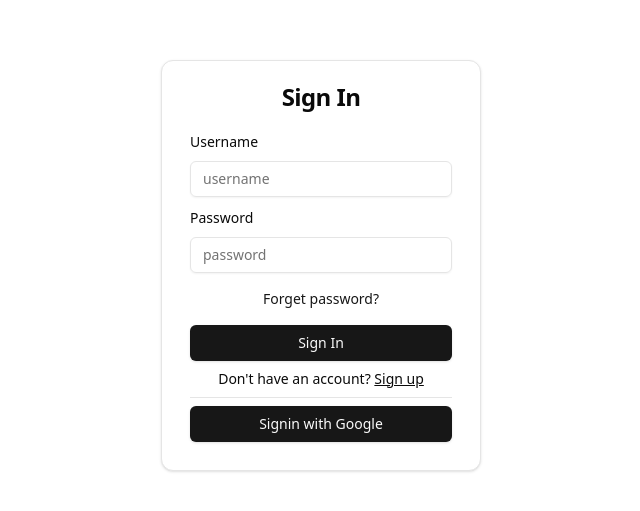
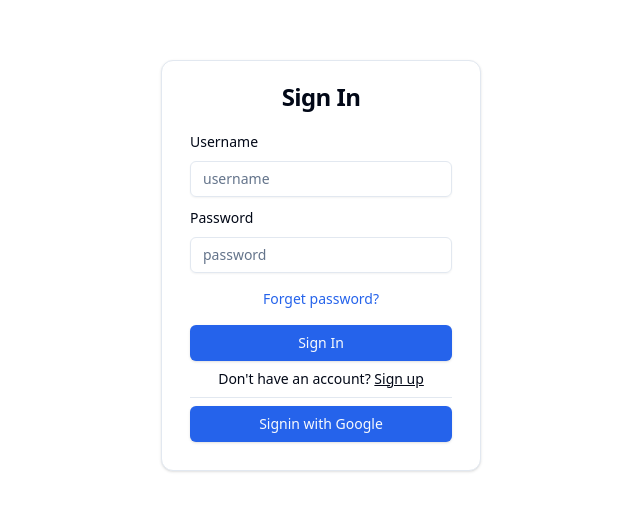
Before and after one commit to krabhi1/task-sync, a React (Vite) app: page /signin in a window 1280 px wide. Shown: the part 135-646 px from the top of the page, without its empty margins (319-959 px from the left). Built offline with nearby package versions, Linux system fonts and the light colour scheme; no server answers.

Commit message:
fix full size, added loading  of task

```diff
--- a/src/components/LeftSidePanel.tsx
+++ b/src/components/LeftSidePanel.tsx
@@ -24,7 +24,7 @@
   }
 
   return (
-    <div className="w-[250px] h-full overflow-auto flex flex-col">
+    <div className=" h-full overflow-auto flex flex-col">
       <div className="mx-6 my-4 flex items-center justify-between">
         <div className="flex items-center gap-2">
           <Button
--- a/src/components/MainContent.tsx
+++ b/src/components/MainContent.tsx
@@ -1,10 +1,19 @@
-import { ArrowUpDown, Ellipsis, Menu, Star, UserPlus } from "lucide-react";
+import {
+  ArrowUpDown,
+  Ellipsis,
+  ListIcon,
+  LoaderIcon,
+  Menu,
+  Star,
+  UserPlus,
+} from "lucide-react";
 import { Button } from "./ui/button";
 import AddTask from "./AddTask";
 import TaskView from "./TaskView";
 import { useAppStore, useLeftSidebar } from "@/store/app-store";
 import { ScrollArea } from "./ui/scroll-area";
 import { useTask } from "@/hooks/use-task";
+import { Skeleton } from "./ui/skeleton";
 
 export default function MainContent({ cId }: { cId?: string }) {
   const { isLeftSidebarOpen, toggleLeftSideBar } = useLeftSidebar();
@@ -15,9 +24,7 @@
       <div className="mx-6 my-4 flex items-center justify-between">
         <div className="flex items-center gap-2">
           {isLeftSidebarOpen ? (
-            <Button variant="ghost" size="icon">
-              <Star />
-            </Button>
+            <ListIcon size={20} />
           ) : (
             <Button
               onClick={() => toggleLeftSideBar()}
@@ -56,15 +63,21 @@
 }
 
 function TaskContent({ cid }: { cid: string }) {
-  const { tasks, addTask } = useTask(cid);
+  const { tasks, addTask, loading } = useTask(cid);
   const { selectedTask, setSelectedTask } = useAppStore((s) => ({
     selectedTask: s.selectedTask,
     setSelectedTask: s.setSelectedTask,
   }));
-
   return (
     <div className="mx-6 flex flex-col   h-full overflow-hidden gap-2">
       <AddTask onAdd={(name) => addTask(cid, name)} />
+      {loading ? (
+        <div className="flex flex-col gap-2 my-2">
+          <Skeleton className="w-full h-[50px]" />
+          <Skeleton className="w-full h-[50px]" />
+          <Skeleton className="w-full h-[50px]" />
+        </div>
+      ) : (
         <ScrollArea className=" flex-1 my-2">
           {/* tasks */}
           <div className="flex flex-col gap-2 ">
@@ -82,6 +95,7 @@
           {/* completed task */}
           {/* <CompletedTasks /> */}
         </ScrollArea>
+      )}
     </div>
   );
 }
--- a/src/hooks/use-task.ts
+++ b/src/hooks/use-task.ts
@@ -2,7 +2,7 @@
 import { toDate } from "@/lib/fire-utils";
 import { CreateCollection, CreateTask, Task } from "@/lib/types";
 import { addDoc, collection, Timestamp } from "firebase/firestore";
-import { useCallback, useMemo } from "react";
+import { useCallback, useEffect, useMemo, useState } from "react";
 import { useCollection as _useColl } from "react-firebase-hooks/firestore";
 
 export function useTask(collectionId: string) {
@@ -20,6 +20,10 @@
     };
     addDoc(collection(store, "collections", collectionId, "tasks"), task);
   }, []);
+  const [isFirstLoading, setIsFirstLoading] = useState(true);
+  useEffect(() => {
+    if (isFirstLoading && value) setIsFirstLoading(false);
+  }, [value]);
 
   const tasks: Task[] = useMemo(() => {
     return value
@@ -37,6 +41,5 @@
         )
       : [];
   }, [value]);
-
-  return { tasks, addTask };
+  return { tasks, addTask, loading: isFirstLoading };
 }
--- a/src/index.css
+++ b/src/index.css
@@ -1,54 +1,56 @@
 @tailwind base;
 @tailwind components;
 @tailwind utilities;
+
 @layer base {
   :root {
     --background: 0 0% 100%;
-    --foreground: 0 0% 3.9%;
+    --foreground: 222.2 84% 4.9%;
     --card: 0 0% 100%;
-    --card-foreground: 0 0% 3.9%;
+    --card-foreground: 222.2 84% 4.9%;
     --popover: 0 0% 100%;
-    --popover-foreground: 0 0% 3.9%;
-    --primary: 0 0% 9%;
-    --primary-foreground: 0 0% 98%;
-    --secondary: 0 0% 96.1%;
-    --secondary-foreground: 0 0% 9%;
-    --muted: 0 0% 96.1%;
-    --muted-foreground: 0 0% 45.1%;
-    --accent: 0 0% 96.1%;
-    --accent-foreground: 0 0% 9%;
+    --popover-foreground: 222.2 84% 4.9%;
+    --primary: 221.2 83.2% 53.3%;
+    --primary-foreground: 210 40% 98%;
+    --secondary: 210 40% 96.1%;
+    --secondary-foreground: 222.2 47.4% 11.2%;
+    --muted: 210 40% 96.1%;
+    --muted-foreground: 215.4 16.3% 46.9%;
+    --accent: 210 40% 96.1%;
+    --accent-foreground: 222.2 47.4% 11.2%;
     --destructive: 0 84.2% 60.2%;
-    --destructive-foreground: 0 0% 98%;
-    --border: 0 0% 89.8%;
-    --input: 0 0% 89.8%;
-    --ring: 0 0% 3.9%;
+    --destructive-foreground: 210 40% 98%;
+    --border: 214.3 31.8% 91.4%;
+    --input: 214.3 31.8% 91.4%;
+    --ring: 221.2 83.2% 53.3%;
+    --radius: 0.5rem;
     --chart-1: 12 76% 61%;
     --chart-2: 173 58% 39%;
     --chart-3: 197 37% 24%;
     --chart-4: 43 74% 66%;
     --chart-5: 27 87% 67%;
-    --radius: 0.5rem;
   }
+
   .dark {
-    --background: 0 0% 3.9%;
-    --foreground: 0 0% 98%;
-    --card: 0 0% 3.9%;
-    --card-foreground: 0 0% 98%;
-    --popover: 0 0% 3.9%;
-    --popover-foreground: 0 0% 98%;
-    --primary: 0 0% 98%;
-    --primary-foreground: 0 0% 9%;
-    --secondary: 0 0% 14.9%;
-    --secondary-foreground: 0 0% 98%;
-    --muted: 0 0% 14.9%;
-    --muted-foreground: 0 0% 63.9%;
-    --accent: 0 0% 14.9%;
-    --accent-foreground: 0 0% 98%;
+    --background: 222.2 84% 4.9%;
+    --foreground: 210 40% 98%;
+    --card: 222.2 84% 4.9%;
+    --card-foreground: 210 40% 98%;
+    --popover: 222.2 84% 4.9%;
+    --popover-foreground: 210 40% 98%;
+    --primary: 217.2 91.2% 59.8%;
+    --primary-foreground: 222.2 47.4% 11.2%;
+    --secondary: 217.2 32.6% 17.5%;
+    --secondary-foreground: 210 40% 98%;
+    --muted: 217.2 32.6% 17.5%;
+    --muted-foreground: 215 20.2% 65.1%;
+    --accent: 217.2 32.6% 17.5%;
+    --accent-foreground: 210 40% 98%;
     --destructive: 0 62.8% 30.6%;
-    --destructive-foreground: 0 0% 98%;
-    --border: 0 0% 14.9%;
-    --input: 0 0% 14.9%;
-    --ring: 0 0% 83.1%;
+    --destructive-foreground: 210 40% 98%;
+    --border: 217.2 32.6% 17.5%;
+    --input: 217.2 32.6% 17.5%;
+    --ring: 224.3 76.3% 48%;
     --chart-1: 220 70% 50%;
     --chart-2: 160 60% 45%;
     --chart-3: 30 80% 55%;
@@ -56,6 +58,7 @@
     --chart-5: 340 75% 55%;
   }
 }
+
 @layer base {
   * {
     @apply border-border;
--- a/src/routes/index.tsx
+++ b/src/routes/index.tsx
@@ -21,7 +21,7 @@
       <ResizablePanelGroup direction="horizontal" className="h-full">
         {isLeftSidebarOpen && (
           <>
-            <ResizablePanel minSize={15} order={1}>
+            <ResizablePanel minSize={15} order={1} defaultSize={25}>
               <LeftSidePanel />
             </ResizablePanel>
             <ResizableHandle />
@@ -31,7 +31,7 @@
           <MainContent cId={selectedCollection} />
         </ResizablePanel>
         <ResizableHandle />
-        <ResizablePanel minSize={15} order={3}>
+        <ResizablePanel minSize={15} order={3} defaultSize={25}>
           <div className="w-[250px] h-full space-y-3 overflow-auto py-3 "></div>
         </ResizablePanel>
       </ResizablePanelGroup>
```
Lines whose indentation alone changed are shown as unchanged.
